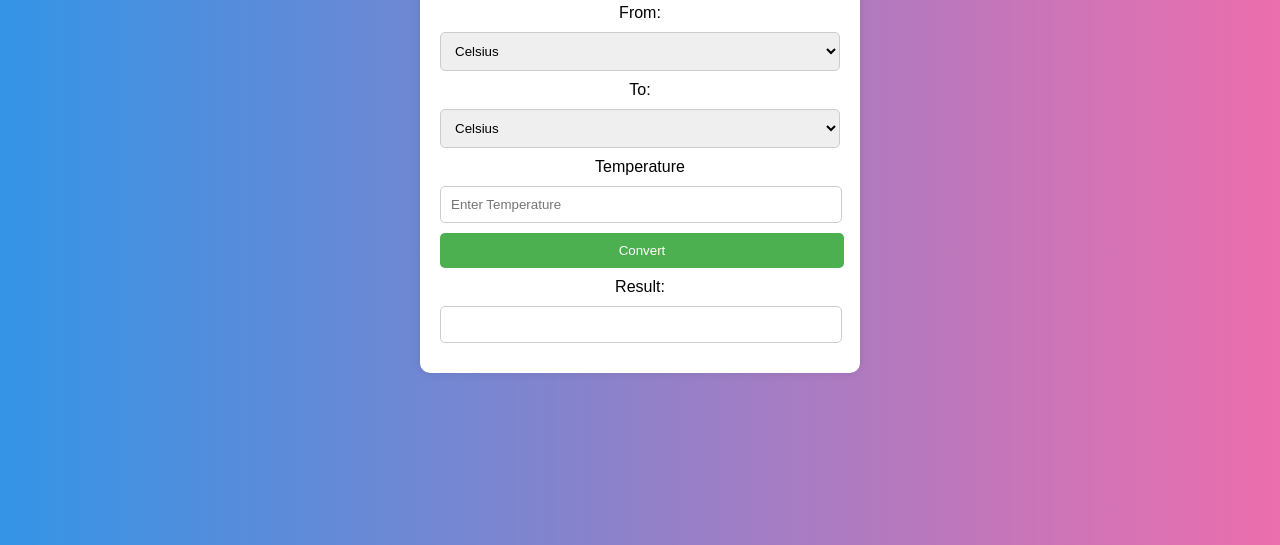
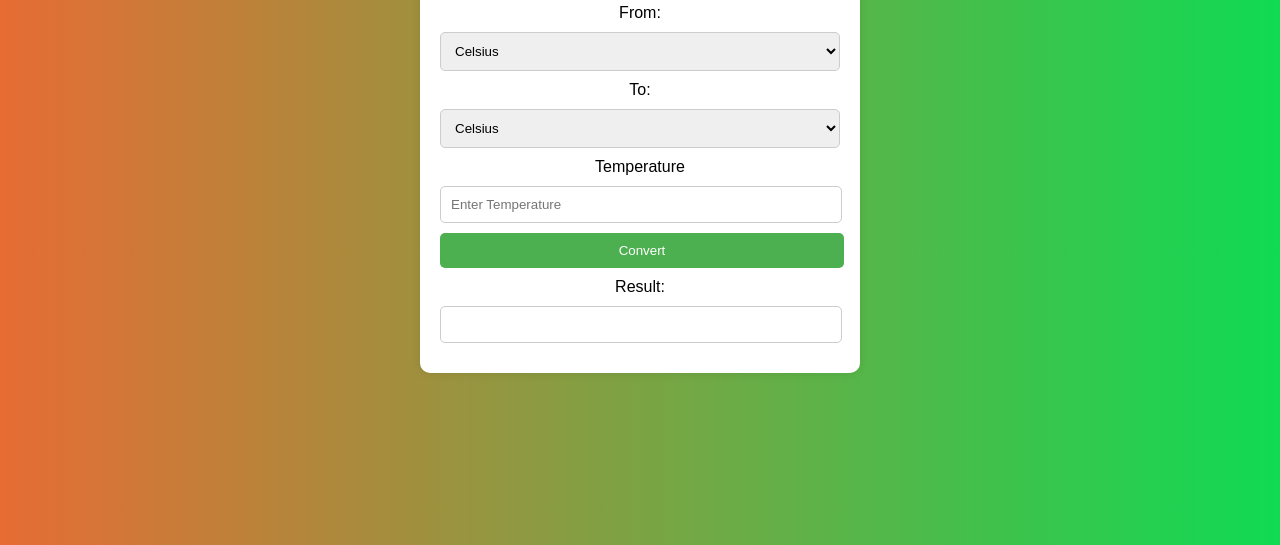
Before and after one commit to srivastavadisha/Temperature-Converter, a plain HTML site: page index.html in a window 1280 px wide. Shown: the part 255-800 px from the top of the page. Drawn offline with Linux system fonts and the light colour scheme.

Commit message:
First Commit from laptop

```diff
--- a/index.html
+++ b/index.html
@@ -12,7 +12,7 @@
       justify-content: center;
       height: 100vh;
       margin: 0;
-      background: linear-gradient(to right, #3494e6, #ec6ead);
+      background: linear-gradient(to right, #e66c34, #10da53);
     }
     .converter{
       text-align: center;
```
